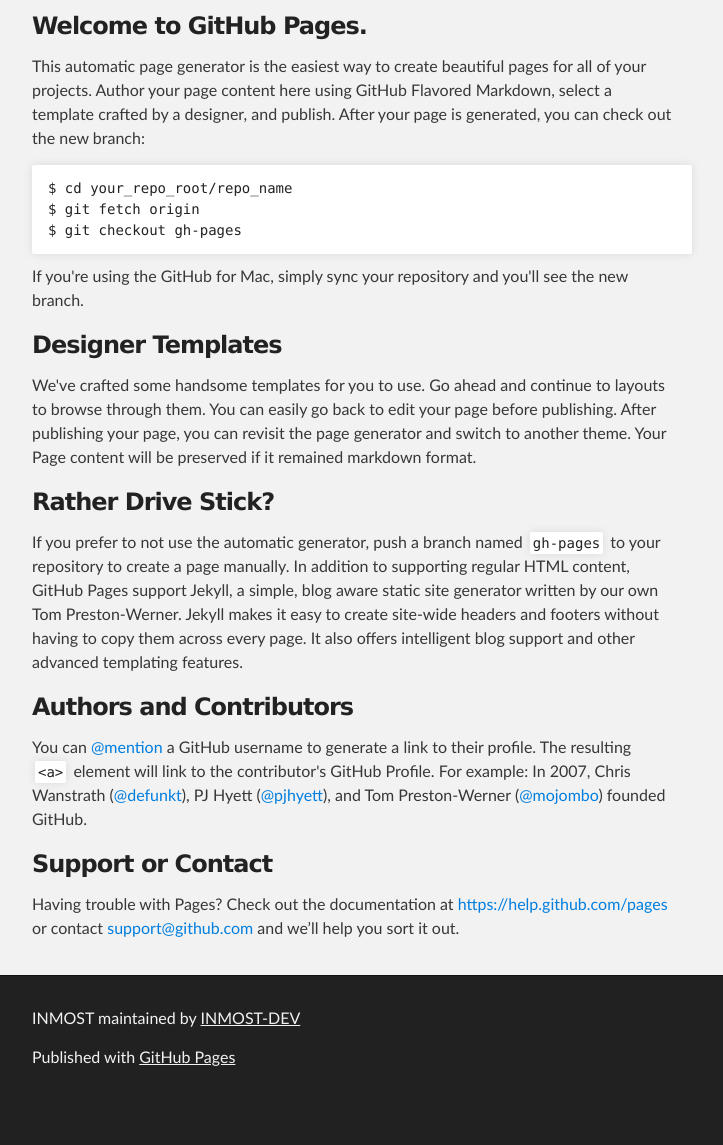
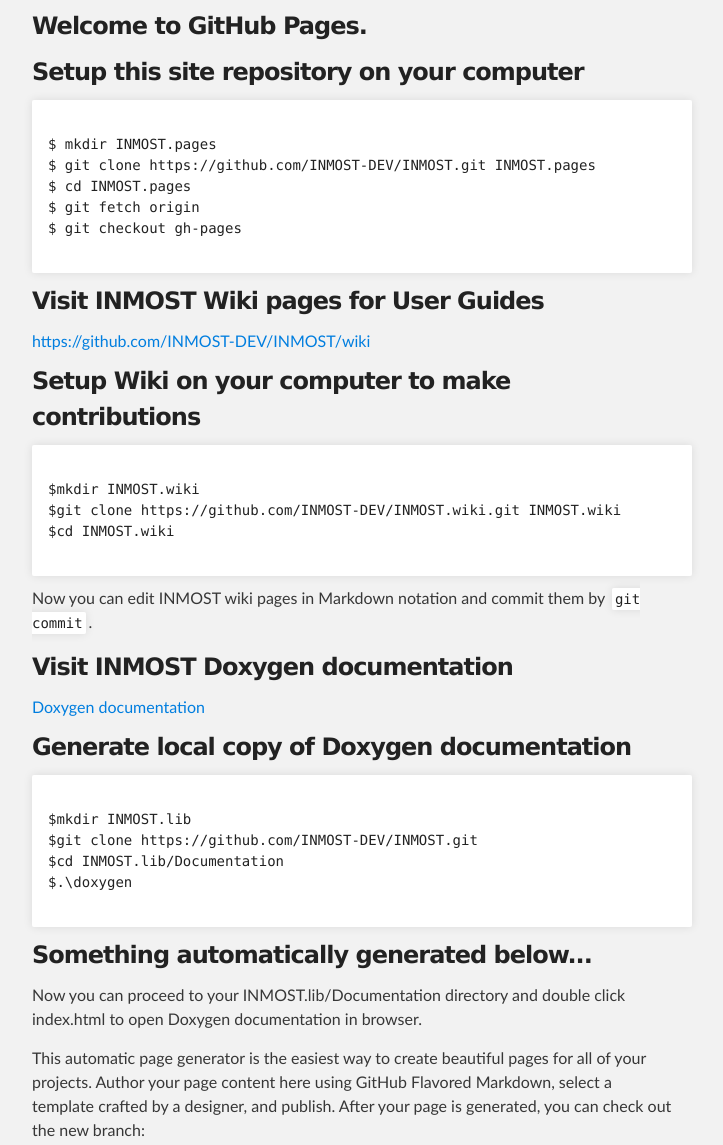
Before and after one commit to INMOST-DEV/INMOST, a plain HTML site: page index.html in a window 1280 px wide. Shown: the part 252-1397 px from the top of the page, without its empty margins (288-1011 px from the left). Before the commit the page ends 1356 px from the top, so only its background shows below. Drawn offline with Linux system fonts and the light colour scheme.

Commit message:
test index.html

```diff
--- a/index.html
+++ b/index.html
@@ -43,8 +43,63 @@
     <!-- MAIN CONTENT -->
     <div id="main_content_wrap" class="outer">
       <section id="main_content" class="inner">
+
+
+
+
         <h3>
 <a id="welcome-to-github-pages" class="anchor" href="#welcome-to-github-pages" aria-hidden="true"><span class="octicon octicon-link"></span></a>Welcome to GitHub Pages.</h3>
+
+	<h3>
+		 Setup this site repository on your computer
+	</h3>
+	      <pre><code>
+$ mkdir INMOST.pages
+$ git clone https://github.com/INMOST-DEV/INMOST.git INMOST.pages
+$ cd INMOST.pages
+$ git fetch origin
+$ git checkout gh-pages
+	      </code></pre>
+
+	<h3>
+		Visit INMOST Wiki pages for User Guides
+	</h3>
+
+	<a href="https://github.com/INMOST-DEV/INMOST/wiki">https://github.com/INMOST-DEV/INMOST/wiki</a>
+
+	<h3>
+		Setup Wiki on your computer to make contributions
+	</h3>
+
+	<pre><code>
+$mkdir INMOST.wiki
+$git clone https://github.com/INMOST-DEV/INMOST.wiki.git INMOST.wiki
+$cd INMOST.wiki
+	</code></pre>
+
+	<p>Now you can edit INMOST wiki pages in Markdown notation and commit them by <code>git commit</code>.</p>
+
+	<h3>
+		Visit INMOST Doxygen documentation
+	</h3>
+
+	<a href="Doxygen/">Doxygen documentation</a>
+
+	<h3>
+		Generate local copy of Doxygen documentation
+	</h3>
+	<pre><code>
+$mkdir INMOST.lib
+$git clone https://github.com/INMOST-DEV/INMOST.git
+$cd INMOST.lib/Documentation
+$.\doxygen
+	</code></pre>
+
+	<h3>
+		Something automatically generated below...
+	</h3>
+
+	<p> Now you can proceed to your INMOST.lib/Documentation directory and double click index.html to open Doxygen documentation in browser.</p>
 
 <p>This automatic page generator is the easiest way to create beautiful pages for all of your projects. Author your page content here using GitHub Flavored Markdown, select a template crafted by a designer, and publish. After your page is generated, you can check out the new branch:</p>
 
```
